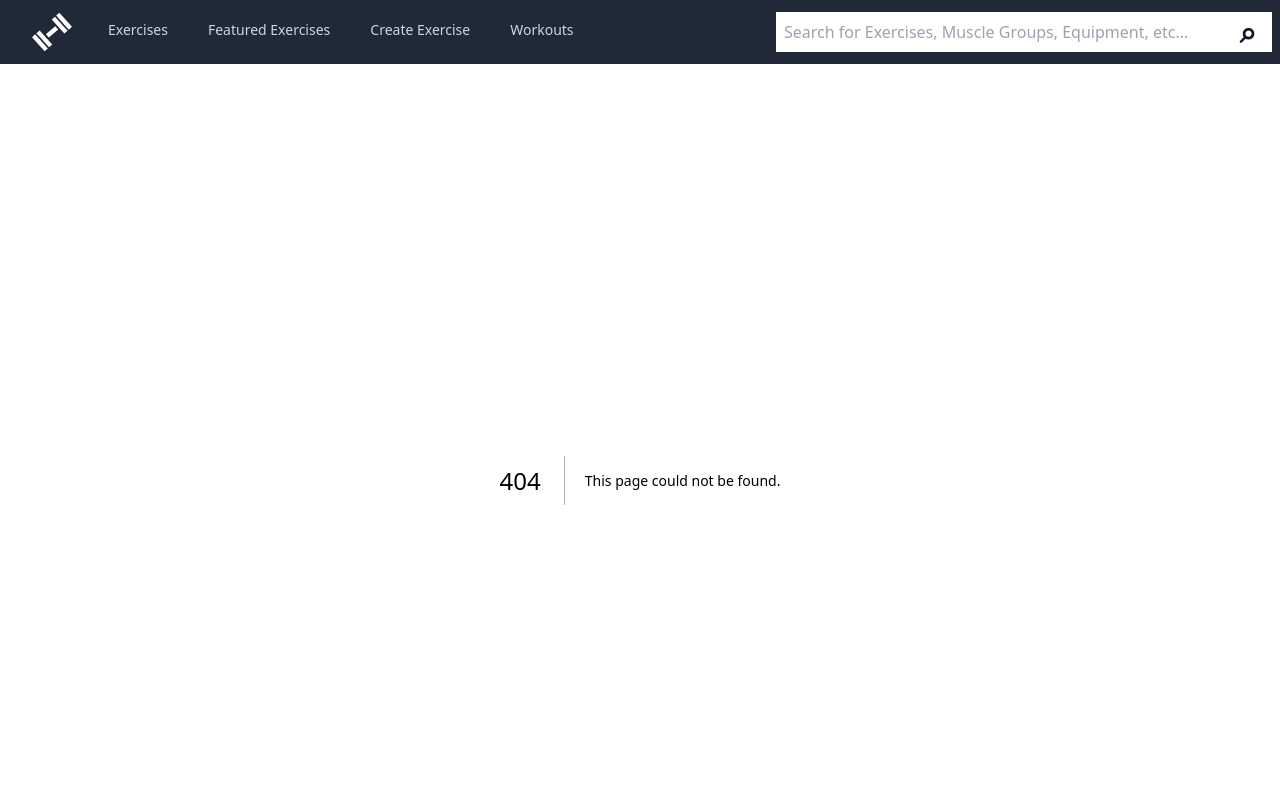
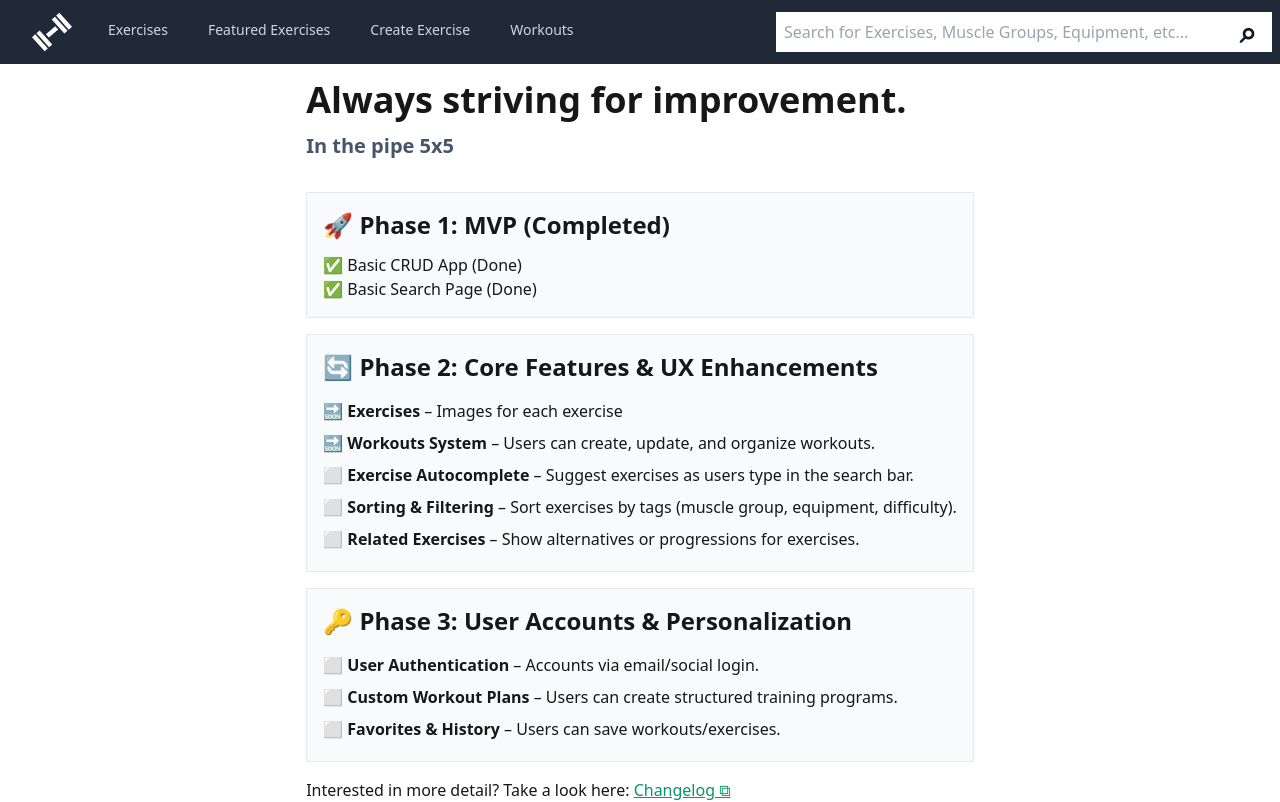
Before and after one commit to adam-kb/01-exercise-app, a Next.js app: page /roadmap in a window 1280 px wide. Before the commit this address had no page. Shown: the top 802 px of the page. Built offline with nearby package versions, Linux system fonts and the light colour scheme.

Commit message:
Add Roadmap page with project phases and features overview

```diff
--- /dev/null
+++ b/app/roadmap/page.tsx
@@ -0,0 +1,54 @@
+import { Metadata } from "next";
+import Card from "../ui/Card";
+
+export const metadata: Metadata = {
+  title: "Roadmap",
+  description: "Roadmap for the app.",
+};
+
+
+const RoadMap = () => {
+  return (
+    <>
+      <h1 className="text-3xl md:text-4xl font-bold mb-8">Always striving for improvement. <br/><span className="text-xl md:text-xl text-slate-600">In the pipe 5x5</span></h1>
+      <div>
+        <ul>
+          <li>
+            <Card customClasses="flex flex-col gap-3">
+              <h2 className="text-2xl font-bold">🚀 Phase 1: MVP (Completed)</h2>
+              <ul className="card">
+                <li>✅ Basic CRUD App (Done)</li>
+                <li>✅ Basic Search Page (Done)</li>
+              </ul>
+            </Card>
+          </li>
+          <li>
+            <Card customClasses="flex flex-col gap-3">
+              <h2 className="text-2xl font-bold">🔄 Phase 2: Core Features & UX Enhancements</h2>
+              <ul className="leading-loose">
+                <li>🔜 <strong>Exercises</strong> &ndash; Images for each exercise</li>
+                <li>🔜 <strong>Workouts System</strong> &ndash; Users can create, update, and organize workouts.</li>
+                <li>⬜ <strong>Exercise Autocomplete</strong> &ndash; Suggest exercises as users type in the search bar.</li>
+                <li>⬜ <strong>Sorting & Filtering</strong> &ndash; Sort exercises by tags (muscle group, equipment, difficulty).</li>
+                <li>⬜ <strong>Related Exercises</strong> &ndash; Show alternatives or progressions for exercises.</li>
+              </ul>
+            </Card>
+          </li>
+          <li>
+            <Card customClasses="flex flex-col gap-3">
+              <h2 className="text-2xl font-bold">🔑 Phase 3: User Accounts & Personalization</h2>
+              <ul className="leading-loose">
+                <li>⬜ <strong>User Authentication</strong> &ndash; Accounts via email/social login.</li>
+                <li>⬜ <strong>Custom Workout Plans</strong> &ndash; Users can create structured training programs.</li>
+                <li>⬜ <strong>Favorites & History</strong> &ndash; Users can save workouts/exercises.</li>
+              </ul>
+            </Card>
+          </li>
+        </ul>
+        <p>Interested in more detail? Take a look here: <a href="https://github.com/adam-kb/01-exercise-app/commits/main/" target="_blank" rel="noopener noreferrer" className="underline hover:no-underline text-emerald-600">Changelog</a></p>
+      </div >
+    </>
+  )
+}
+
+export default RoadMap;
```
